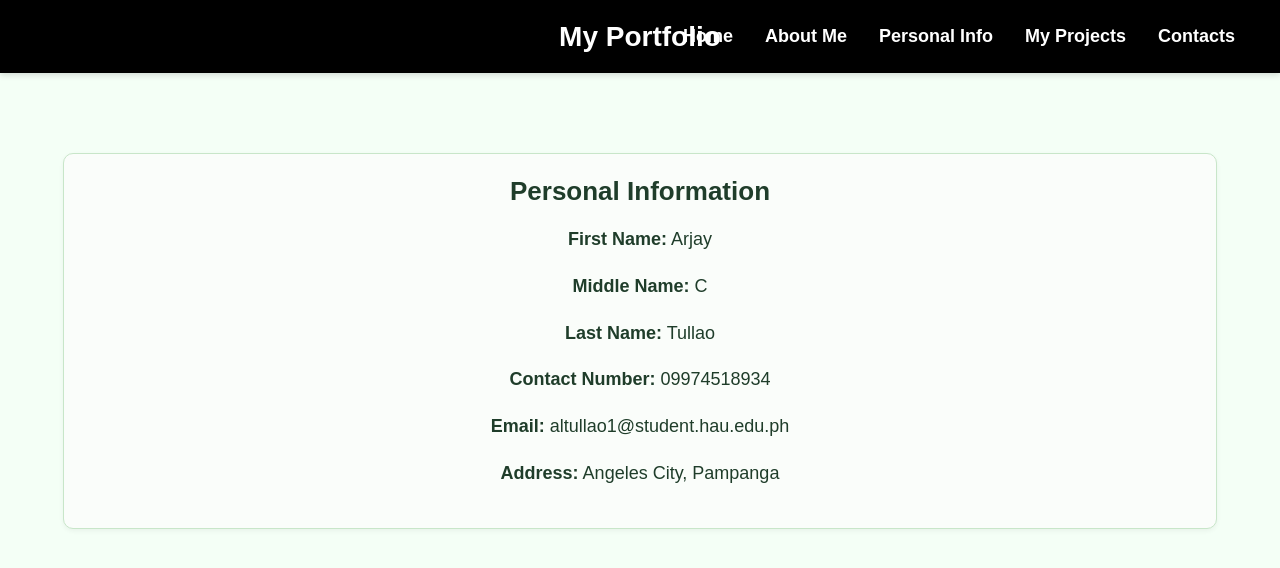
After one commit to arjay200628/arjaytullao, a Django app: page /personal-information/ in a window 1280 px wide. The commit adds this page. Shown: the top 568 px of the page. Run offline with Django 5.2, Linux system fonts and the light colour scheme; data comes from the database, SQL or seed files in the repository; both versions use the stored data as it was after the commit.

Commit message:
Connect models, views, URLs, and templates for portfolio database integration

```diff
--- /dev/null
+++ b/myproject/models.py
@@ -0,0 +1,24 @@
+from django.db import models
+
+
+class Project(models.Model):
+    project_name = models.CharField(max_length=200)
+    description = models.TextField()
+    tech_stack = models.CharField(max_length=300)
+    link = models.URLField(blank=True)
+
+    def __str__(self):
+        return self.project_name
+
+
+class PersonalInformation(models.Model):
+    first_name = models.CharField(max_length=100)
+    middle_name = models.CharField(max_length=100, blank=True)
+    last_name = models.CharField(max_length=100)
+    summary = models.TextField()
+    contact_number = models.CharField(max_length=20)
+    email = models.EmailField()
+    address = models.TextField()
+
+    def __str__(self):
+        return f"{self.first_name} {self.last_name}"
--- a/myproject/settings.py
+++ b/myproject/settings.py
@@ -37,6 +37,7 @@ INSTALLED_APPS = [
     'django.contrib.sessions',
     'django.contrib.messages',
     'django.contrib.staticfiles',
+    'myproject',
 ]
 
 MIDDLEWARE = [
--- a/myproject/urls.py
+++ b/myproject/urls.py
@@ -22,6 +22,8 @@ urlpatterns = [
     path('admin/', admin.site.urls),
     path('', views.home, name='home'),
     path('about-me/', views.about_me, name='about_me'),
-    path('my-projects/', views.projects, name='projects'),
+    path('personal-information/', views.personal_information, name='personal_information'),
+    path('my-projects/', views.project_list, name='projects'),
+    path('project/<int:pk>/', views.project_detail, name='project_detail'),
     path('contacts/', views.contacts, name='contacts'),
 ]
--- a/myproject/views.py
+++ b/myproject/views.py
@@ -1,17 +1,33 @@
-from django.shortcuts import render
+from django.shortcuts import get_object_or_404, render
+
+from .models import PersonalInformation, Project
 
 
 def home(request):
-    return render(request, 'home.html')
+    personal_info = PersonalInformation.objects.first()
+    return render(request, 'home.html', {'personal_info': personal_info})
 
 
 def about_me(request):
-    return render(request, 'about me.html')
+    personal_info = PersonalInformation.objects.first()
+    return render(request, 'about me.html', {'personal_info': personal_info})
 
 
-def projects(request):
-    return render(request, 'my projects.html')
+def personal_information(request):
+    personal_info = PersonalInformation.objects.first()
+    return render(request, 'personal information.html', {'personal_info': personal_info})
+
+
+def project_list(request):
+    projects = Project.objects.all().order_by('project_name')
+    return render(request, 'my projects.html', {'projects': projects})
+
+
+def project_detail(request, pk):
+    project = get_object_or_404(Project, pk=pk)
+    return render(request, 'project_detail.html', {'project': project})
 
 
 def contacts(request):
-    return render(request, 'contacts.html')
+    personal_info = PersonalInformation.objects.first()
+    return render(request, 'contacts.html', {'personal_info': personal_info})
--- a/templates/base.html
+++ b/templates/base.html
@@ -123,6 +123,7 @@
         <div class="nav-links">
             <a href="{% url 'home' %}">Home</a>
             <a href="{% url 'about_me' %}">About Me</a>
+            <a href="{% url 'personal_information' %}">Personal Info</a>
             <a href="{% url 'projects' %}">My Projects</a>
             <a href="{% url 'contacts' %}">Contacts</a>
         </div>
--- /dev/null
+++ b/templates/personal information.html
@@ -0,0 +1,19 @@
+{% extends 'base.html' %}
+
+{% block title %}Personal Information | My Portfolio{% endblock %}
+
+{% block content %}
+<div class="card">
+    <h1>Personal Information</h1>
+    {% if personal_info %}
+    <p><strong>First Name:</strong> {{ personal_info.first_name }}</p>
+    <p><strong>Middle Name:</strong> {{ personal_info.middle_name }}</p>
+    <p><strong>Last Name:</strong> {{ personal_info.last_name }}</p>
+    <p><strong>Contact Number:</strong> {{ personal_info.contact_number }}</p>
+    <p><strong>Email:</strong> {{ personal_info.email }}</p>
+    <p><strong>Address:</strong> {{ personal_info.address }}</p>
+    {% else %}
+    <p>No personal information has been added yet.</p>
+    {% endif %}
+</div>
+{% endblock %}
```
Also changed, not shown: templates/about me.html (+4 -9 lines), templates/contacts.html (+7 -3 lines), templates/home.html (+11 -5 lines), templates/my projects.html (+12 -14 lines), templates/project_detail.html (added, +14 -0 lines), README.md, db.sqlite3, myproject/migrations/0001_initial.py (added), myproject/migrations/__init__.py (added).
